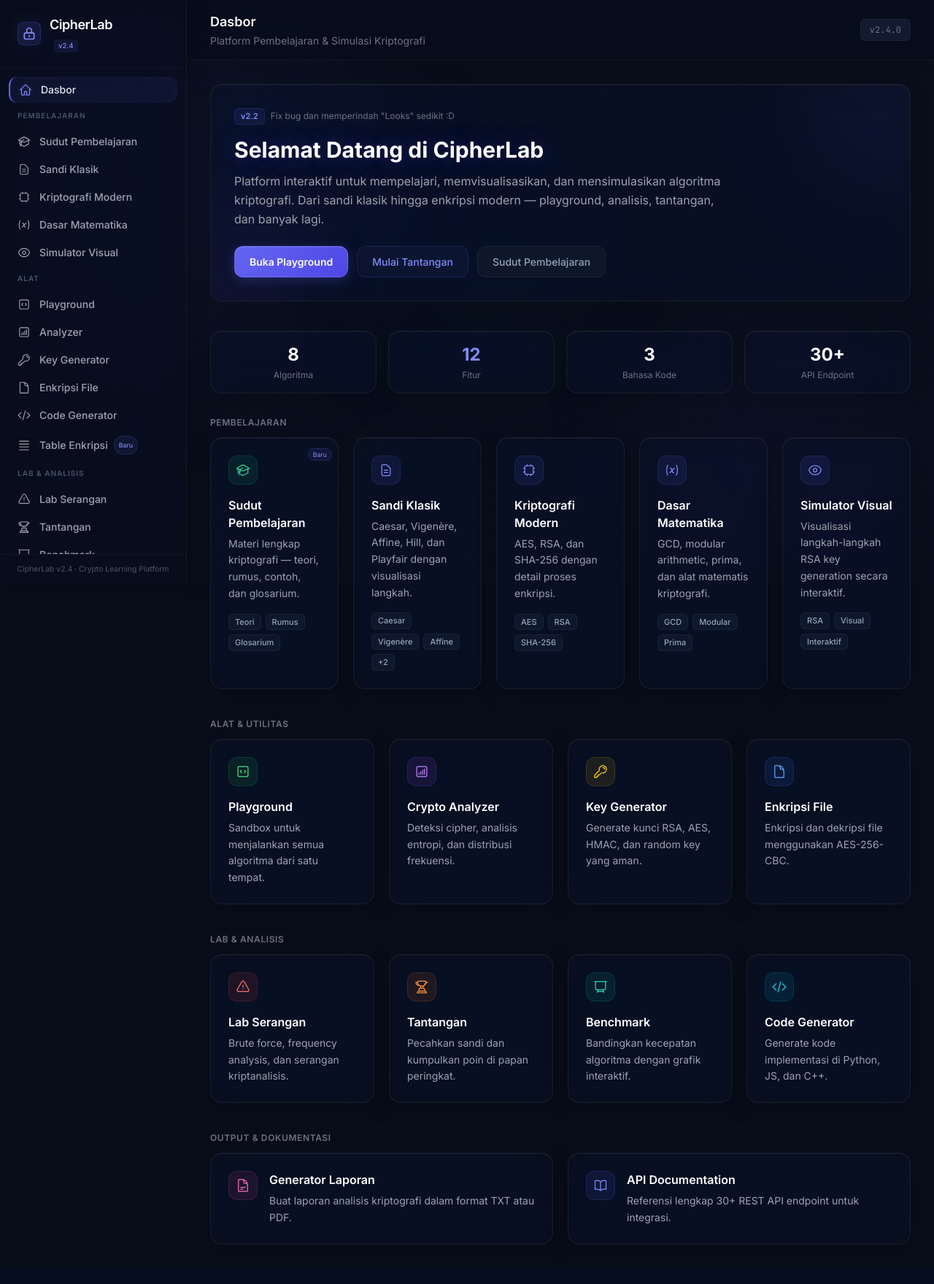
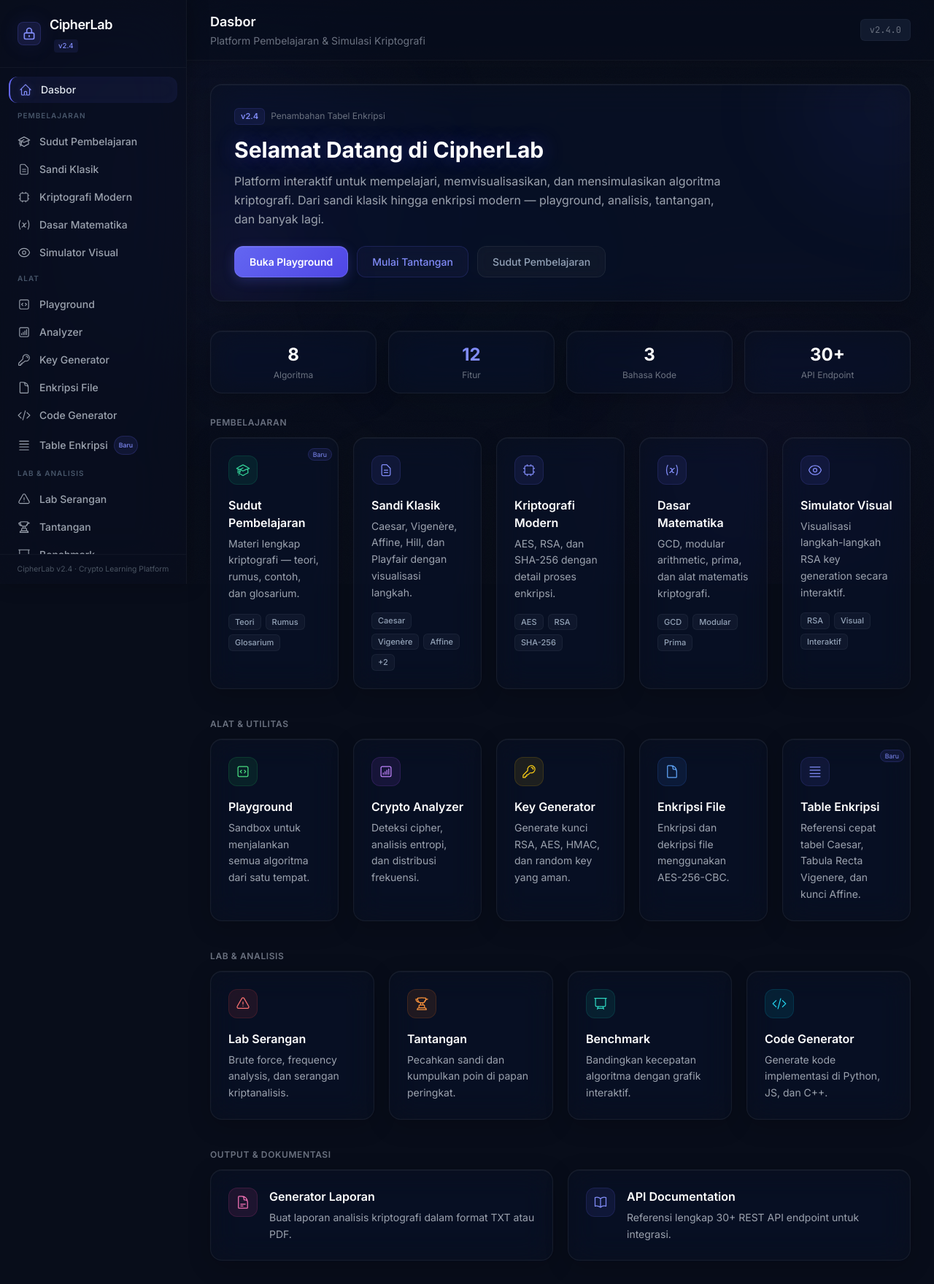
Before and after one commit to erga2904/Kriptografi, a Flask app: page / in a window 1280 px wide. Shown: the whole page at 73% size. Before the commit the page ends 1705 px from the top, so only its background shows below. Run offline with Flask 3, Linux system fonts and the light colour scheme; some libraries are stand-ins or nearby versions.

Commit message:
Update index.html

```diff
--- a/app/templates/index.html
+++ b/app/templates/index.html
@@ -13,8 +13,8 @@
         <div class="absolute -bottom-16 -left-16 w-48 h-48 bg-purple-500/5 rounded-full blur-3xl pointer-events-none"></div>
         <div class="relative">
             <div class="flex items-center gap-2 mb-4">
-                <span class="badge-accent">v2.2</span>
-                <span class="text-xs text-gray-500">Fix bug dan memperindah "Looks" sedikit :D</span>
+                <span class="badge-accent">v2.4</span>
+                <span class="text-xs text-gray-500">Penambahan Tabel Enkripsi</span>
             </div>
             <h2 class="text-3xl font-bold text-white mb-3 glow-text">Selamat Datang di CipherLab</h2>
             <p class="text-gray-400 max-w-2xl leading-relaxed">
@@ -120,7 +120,7 @@
 <div class="mb-3">
     <h3 class="text-xs font-semibold text-gray-500 uppercase tracking-wider">Alat & Utilitas</h3>
 </div>
-<div class="grid grid-cols-1 md:grid-cols-2 xl:grid-cols-4 gap-5 mb-10">
+<div class="grid grid-cols-1 md:grid-cols-2 xl:grid-cols-5 gap-5 mb-10">
     <!-- Playground -->
     <a href="/playground" class="card-base card-hover feature-card p-6 group">
         <div class="w-10 h-10 rounded-xl bg-green-500/10 border border-green-500/15 flex items-center justify-center mb-4 group-hover:bg-green-500/20 group-hover:shadow-[0_0_20px_rgba(34,197,94,0.12)] transition-all duration-300">
@@ -155,6 +155,16 @@
         </div>
         <h3 class="text-white font-semibold mb-1.5">Enkripsi File</h3>
         <p class="text-sm text-gray-400 leading-relaxed">Enkripsi dan dekripsi file menggunakan AES-256-CBC.</p>
+    </a>
+
+    <!-- Encryption Table -->
+    <a href="/encryption-table" class="card-base card-hover feature-card p-6 group relative overflow-hidden">
+        <div class="absolute top-2 right-2"><span class="text-[0.55rem] px-1.5 py-0.5 rounded-full bg-accent/10 text-accent-light border border-accent/20">Baru</span></div>
+        <div class="w-10 h-10 rounded-xl bg-indigo-500/10 border border-indigo-500/15 flex items-center justify-center mb-4 group-hover:bg-indigo-500/20 group-hover:shadow-[0_0_20px_rgba(99,102,241,0.12)] transition-all duration-300">
+            <svg class="w-5 h-5 text-indigo-400" fill="none" viewBox="0 0 24 24" stroke="currentColor" stroke-width="1.5"><path stroke-linecap="round" stroke-linejoin="round" d="M3.75 4.5h16.5m-16.5 5.25h16.5m-16.5 5.25h16.5m-16.5 5.25h16.5"/></svg>
+        </div>
+        <h3 class="text-white font-semibold mb-1.5">Table Enkripsi</h3>
+        <p class="text-sm text-gray-400 leading-relaxed">Referensi cepat tabel Caesar, Tabula Recta Vigenere, dan kunci Affine.</p>
     </a>
 </div>
 
```
